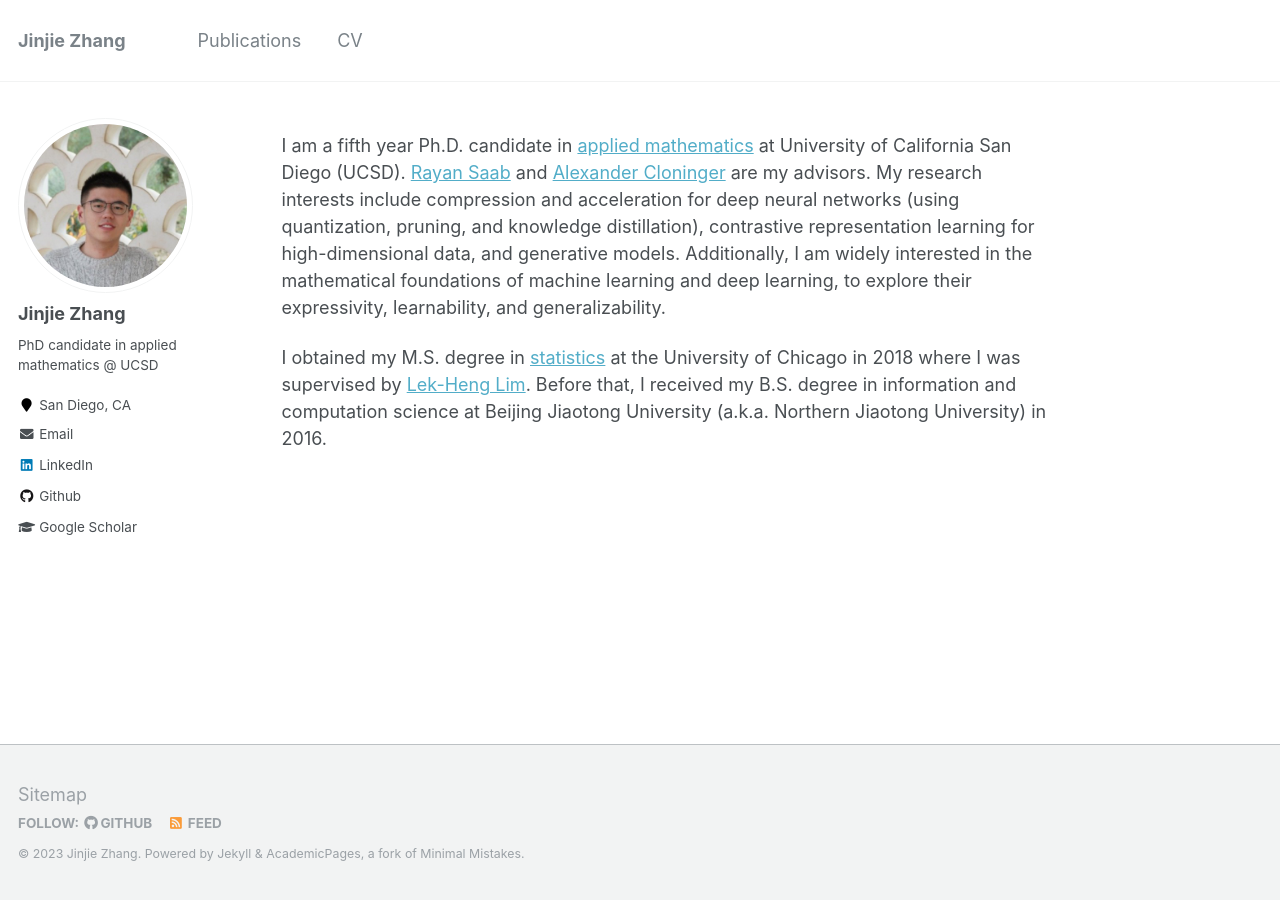
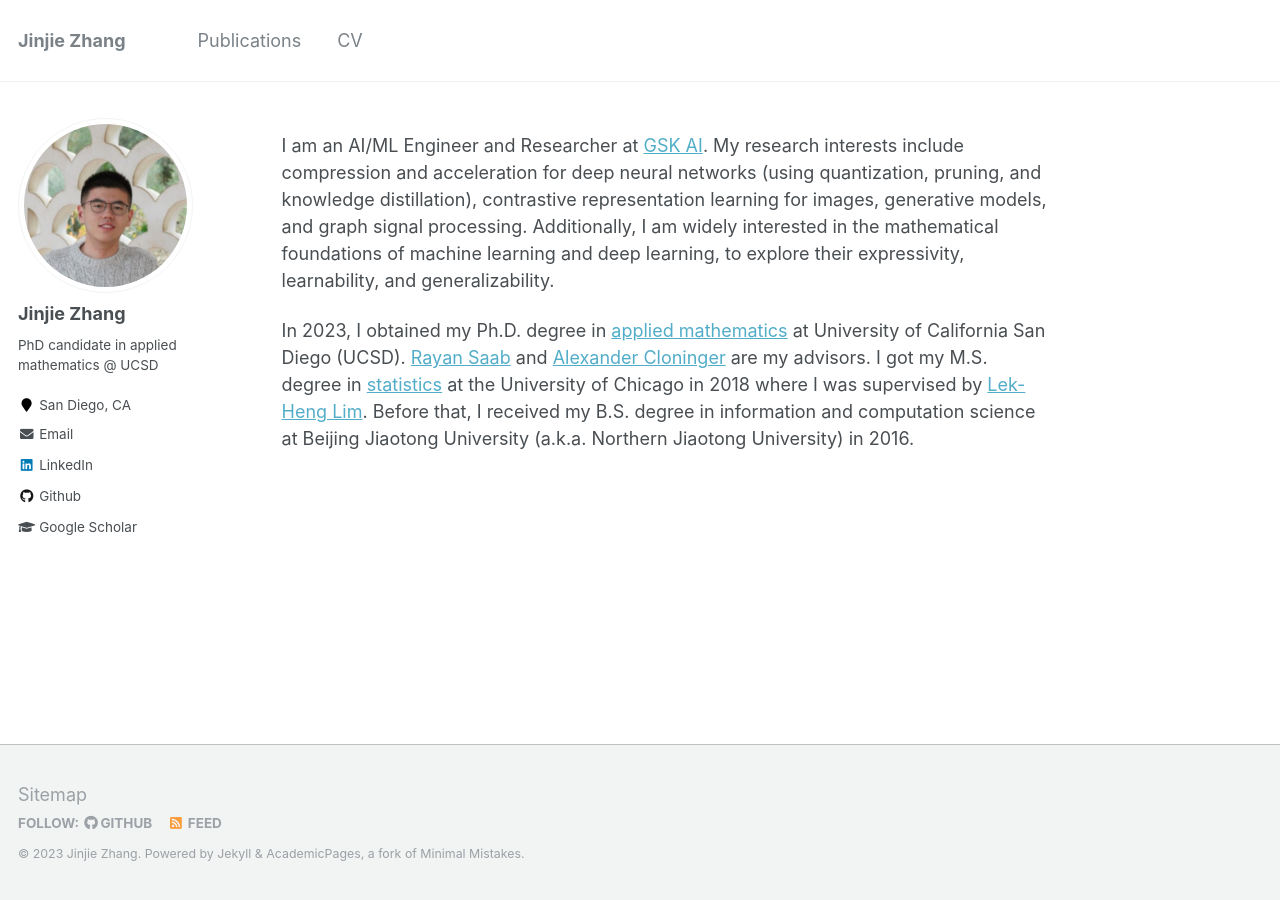
Before and after one commit to jayzhang0727/jayzhang0727.github.io, a Jekyll site: the page built from _pages/about.md, in a window 1280 px wide. Built offline with Jekyll 4.4.1, drawn with Linux system fonts in a browser that asks for light colours.

Commit message:
Updated about page

```diff
--- a/_pages/about.md
+++ b/_pages/about.md
@@ -8,6 +8,6 @@ redirect_from:
   - /about.html
 ---
 
-I am a fifth year Ph.D. candidate in [applied mathematics](https://math.ucsd.edu) at University of California San Diego (UCSD). [Rayan Saab](https://mathweb.ucsd.edu/~rsaab/) and [Alexander Cloninger](https://ccom.ucsd.edu/~acloninger/index.html) are my advisors. My research interests include compression and acceleration for deep neural networks (using quantization, pruning, and knowledge distillation), contrastive representation learning for high-dimensional data, and generative models. Additionally, I am widely interested in the mathematical foundations of machine learning and deep learning, to explore their expressivity, learnability, and generalizability.
+I am an AI/ML Engineer and Researcher at [GSK AI](https://www.gsk.ai/). My research interests include compression and acceleration for deep neural networks (using quantization, pruning, and knowledge distillation), contrastive representation learning for images, generative models, and graph signal processing. Additionally, I am widely interested in the mathematical foundations of machine learning and deep learning, to explore their expressivity, learnability, and generalizability.
 
-I obtained my M.S. degree in [statistics](https://stat.uchicago.edu) at the University of Chicago in 2018 where I was supervised by [Lek-Heng Lim](https://www.stat.uchicago.edu/~lekheng/). Before that, I received my B.S. degree in information and computation science at Beijing Jiaotong University (a.k.a. Northern Jiaotong University) in 2016.
+In 2023, I obtained my Ph.D. degree in [applied mathematics](https://math.ucsd.edu) at University of California San Diego (UCSD). [Rayan Saab](https://mathweb.ucsd.edu/~rsaab/) and [Alexander Cloninger](https://ccom.ucsd.edu/~acloninger/index.html) are my advisors. I got my M.S. degree in [statistics](https://stat.uchicago.edu) at the University of Chicago in 2018 where I was supervised by [Lek-Heng Lim](https://www.stat.uchicago.edu/~lekheng/). Before that, I received my B.S. degree in information and computation science at Beijing Jiaotong University (a.k.a. Northern Jiaotong University) in 2016.
```
